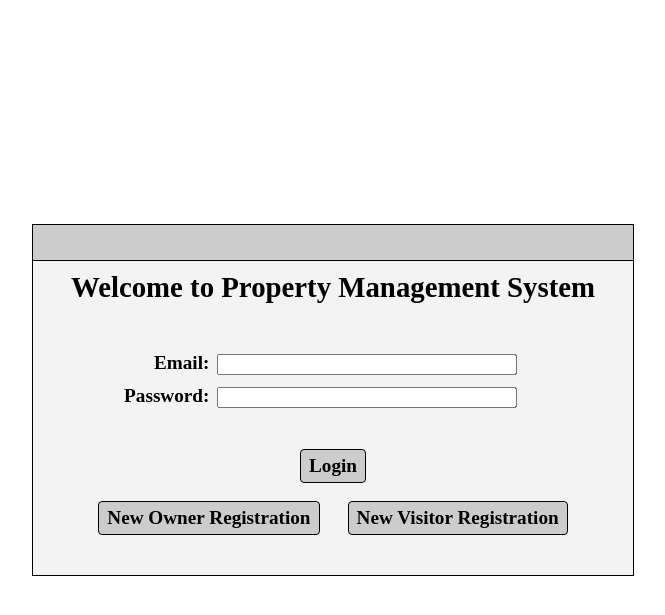
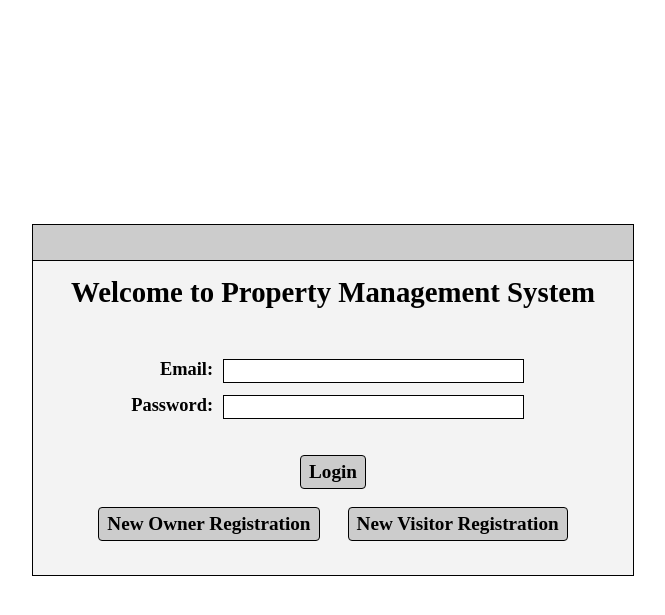
Before and after one commit to shimiaoz/Web-Application-for-Property-Management, a PHP site: page /phase3/login.php in a window 1280 px wide. Shown: the top 615 px of the page, without its empty margins (307-972 px from the left). Run offline with PHP 8.4, Linux system fonts and the light colour scheme; a stand-in replaces the project's code that opens the database connection.

Commit message:
Update login.php

```diff
--- a/login.php
+++ b/login.php
@@ -14,6 +14,7 @@ session_start();
     }
     .main {
         position: absolute;
+        text-align: center;
         border: 1px solid #000000;
         background-color: #F3F3F3;
         width: 600px;
@@ -28,28 +29,38 @@ session_start();
         border-color: #000000;
         background-color: #CCCCCC;
         width: 100%;
-        height: 10%;
+        height: 35px;
     }
     .title {
-        text-align: center;
-        padding-top: 10px;
-        padding-bottom: 25px;
+        padding-top: 15px;
+        padding-bottom: 20px;
         font-size: 1.8em;
     }
-    #loginPage {
-        text-align: center;
+    .label-col {
+        float: left;
+        width: 30%;
+        margin-top: 12px;
+        font-size: 1.15em;
+        text-align: right;
+    }
+    .input-col {
+        float: left;
+        box-sizing: border-box;
+        width: 70%;
+        padding-left: 10px;
+        margin-top: 12px;
+        text-align: left;
     }
     input[type=text],
     input[type=password] {
-        width: 65%;
-        margin: 0px 2px;
+        width: 72%;
+        border: 0.5px solid;
+        font-size: 1.05em;
     }
-    .input {
-        width: 75%;
-        padding: 5px 12px;
-        text-align: right;
-        font-size: 1.2em;
-        transform: translateX(5%)
+    .row:after {
+        content: "";
+        display: table;
+        clear: both;
     }
     .errMessage {
         color: #FF0000;
@@ -78,16 +89,18 @@ session_start();
 <body>
 
 <?php
-require 'dbinfo.php';
+require "dbinfo.php";
 
 $email = $errMessage = "";
 
-if($_SERVER["REQUEST_METHOD"] == "POST") {
+if($_SERVER["REQUEST_METHOD"] == "POST")
+{
     // Connect to database
     $connection = new mysqli($host, $usernameDB, $passwordDB, $database);
-    if ($connection->connect_errno) {
+    if ($connection->connect_errno)
+    {
         //printf("Unable to Connect: %s\n", mysqli_connect_error());
-        echo "Unable to Connect";
+        $errMessage = "System unavailable. Please try again later.";
         exit();
     }
 
@@ -96,7 +109,8 @@ if($_SERVER["REQUEST_METHOD"] == "POST") {
     $query = "SELECT * FROM User WHERE Email=? AND Password=?";
 
     // Retrieve the record
-    if($stmt = $connection->prepare($query)) {
+    if($stmt = $connection->prepare($query))
+    {
         $stmt->bind_param("ss", $email, $hashPswd);
         $stmt->execute();
         $result = $stmt->get_result();
@@ -106,19 +120,23 @@ if($_SERVER["REQUEST_METHOD"] == "POST") {
             $row = $result->fetch_assoc();
 
             // Check UserType and redirect to the corresponding main page
-            if($row["UserType"] == "OWNER"){
+            if($row["UserType"] == "OWNER")
+            {
                 header("Location: owner_function.php?email=$email");
             }
-            else if($row["UserType"] == "VISITOR"){
+            elseif($row["UserType"] == "VISITOR")
+            {
                 $visitor_username = $row["Username"];
                 header("Location: visitor_main_page.php?name=$visitor_username");
             }
-            else if($row["UserType"] == "ADMIN"){
+            elseif($row["UserType"] == "ADMIN")
+            {
                 $admin_username = $row["Username"];
                 header("Location: admin_menu.php?name=$admin_username");
             }
         }
-        else {
+        else
+        {
             $errMessage = "<i class='fa fa-exclamation-circle'></i> Login is not successful. Please try signing in again.";
         }
 
@@ -131,15 +149,21 @@ if($_SERVER["REQUEST_METHOD"] == "POST") {
 
 <div class="main">
     <div class="topBar"></div>
-    <div class="title">Welcome to Property Management System</div>
     <div id="loginPage">
+        <div class="title">Welcome to Property Management System</div>
         <?php echo "<span class=errMessage>" . $errMessage . "</span>"; ?><br/>
-        <form action="<?php echo htmlspecialchars($_SERVER["PHP_SELF"]); ?>" method="post">
-            <div class="input">
-                Email: <input type="text" name="email" value="<?php echo $email; ?>" required>
+        <form action="<?php echo htmlspecialchars($_SERVER['PHP_SELF']); ?>" method="post">
+            <div class="row">
+                <div class="label-col"><label>Email:</label></div>
+                <div class="input-col">
+                    <input type="text" name="email" value="<?php echo $email; ?>" required>
+                </div>
             </div>
-            <div class="input">
-                Password: <input type="password" name="password" required>
+            <div class="row">
+                <div class="label-col"><label>Password:</label></div>
+                <div class="input-col">
+                    <input type="password" name="password" required>
+                </div>
             </div>
             <br/><br/>
             <input class="button" type="submit" value="Login">
@@ -148,7 +172,7 @@ if($_SERVER["REQUEST_METHOD"] == "POST") {
         <!--New Owner Registration-->
         <input class="button" type="button" onclick="location.href='register_owner.php';" value="New Owner Registration">
         <!--New Visitor Registration-->
-        <input class="button" type="button" onclick="location.href='register.php';" value="New Visitor Registration">
+        <input class="button" type="button" onclick="location.href='register_visitor.php';" value="New Visitor Registration">
     </div>
 </div>
 
```
